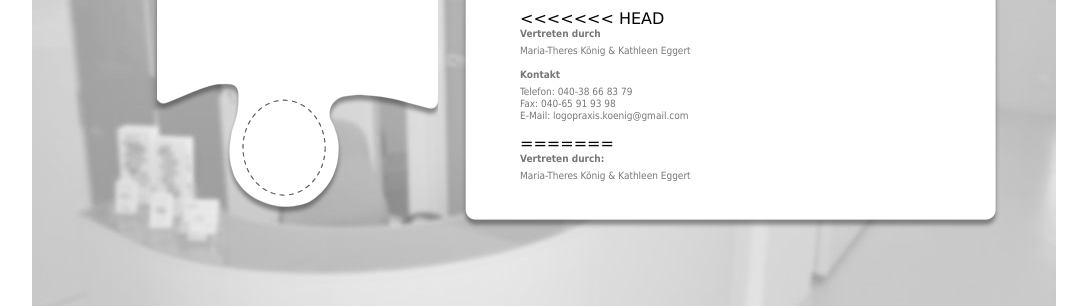
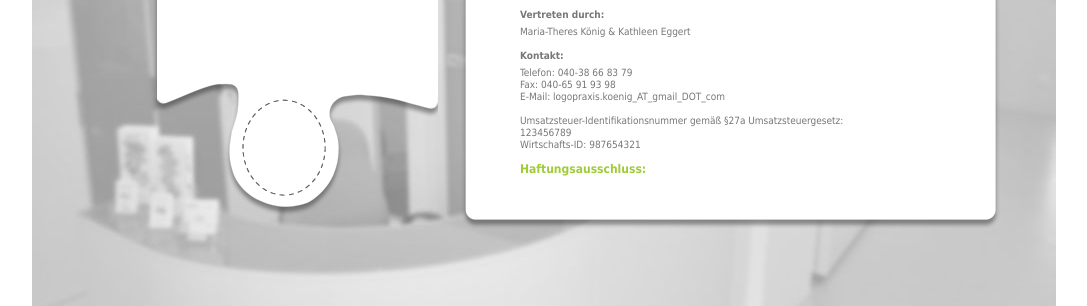
Before and after one commit to chrysler76/logoergo, a plain HTML site: page ergo_impressum.html in a window 1280 px wide. Shown: the part 494-800 px from the top of the page, without its empty margins (96-1183 px from the left). Drawn offline with Linux system fonts and the light colour scheme.

Commit message:
remove horizontal scrollbar

```diff
--- a/css/styles.css
+++ b/css/styles.css
@@ -61,8 +61,10 @@ body {
 
 #main_content_copy.scroll {
     overflow: scroll;
+    overflow-x: hidden;
     height: 300px;
     margin-top: 70px;
+    padding-right: 50px;
 }
 
 #sidebar {
--- a/ergo_impressum.html
+++ b/ergo_impressum.html
@@ -50,37 +50,25 @@
                 </p>
 
                 <p class="h2_impressum">LogoErgo</p>
+
                 <p class="copy_impressum">Maria-Theres König
                     <br/>Herthastraße 12
                     <br/>22179 Hamburg</p>
 
-<<<<<<< HEAD
-<p class="h2_impressum">Vertreten durch </p>
-<p class="copy_impressum">Maria-Theres König &
-Kathleen Eggert</p>
+                <p class="h2_impressum">Vertreten durch:</p>
 
-<p class="h2_impressum">Kontakt </p>
-<p class="copy_impressum">Telefon: 040-38 66 83 79 <br/>
-Fax: 040-65 91 93 98 <br/>
-E-Mail: logopraxis.koenig@gmail.com </p>
-=======
-                <p class="h2_impressum">Vertreten durch:</p>
-                <p class="copy_impressum">Maria-Theres König & Kathleen Eggert</p>
+                <p class="copy_impressum">Maria-Theres König &#38; Kathleen Eggert</p>
 
                 <p class="h2_impressum">Kontakt:</p>
+
                 <p class="copy_impressum">Telefon: 040-38 66 83 79
                     <br/>Fax: 040-65 91 93 98
-                    <br/>E-Mail: logopraxis.koenig@gmail.com</p>
->>>>>>> FETCH_HEAD
+                    <br/>E-Mail: logopraxis.koenig_AT_gmail_DOT_com</p>
 
                 <p class="copy_impressum">Umsatzsteuer-Identifikationsnummer gemäß §27a Umsatzsteuergesetz: 123456789
                     <br/>Wirtschafts-ID: 987654321</p>
 
-<<<<<<< HEAD
-<p class="h1_impressum"> Haftungsausschluss </p>
-=======
                 <p class="h1_impressum">Haftungsausschluss:</p>
->>>>>>> FETCH_HEAD
 
                 <p class="h2_impressum">Haftung für Inhalte</p>
 
```
Also changed, not shown: ergo_kontakt.html (+0 -24 lines).
